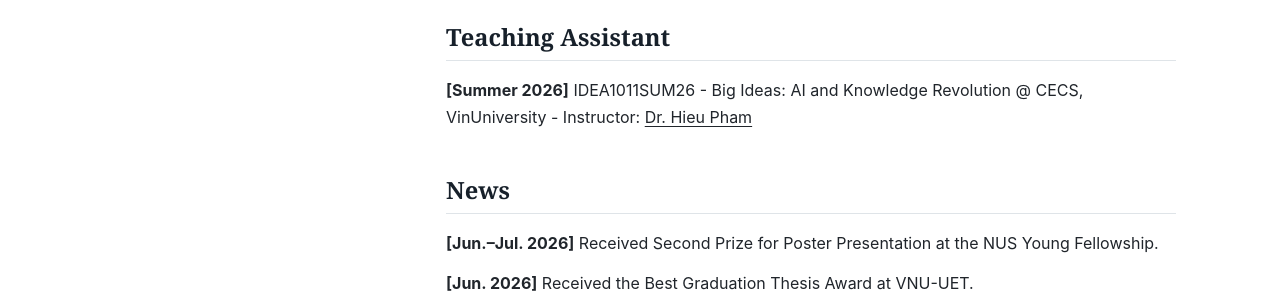
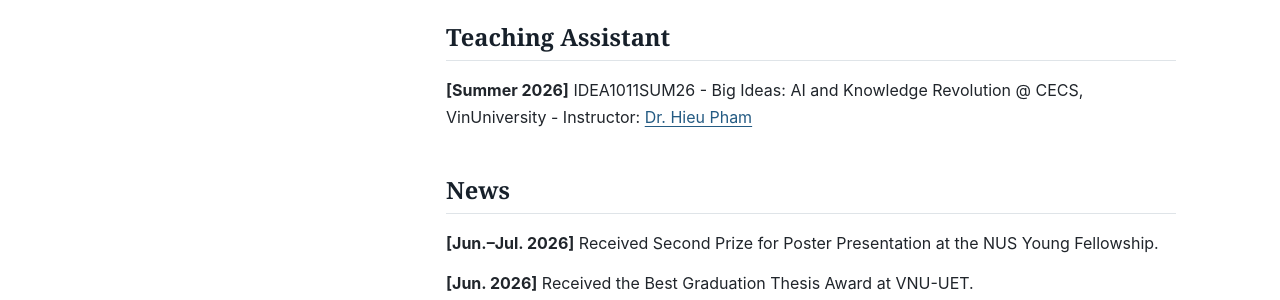
Before and after one commit to ThiMinhThuVu/ThiMinhThuVu.github.io, a Jekyll site: the page built from index.md, in a window 1280 px wide and 1400 px high, scrolled down 873 px. Shown: the part 723-1023 px from the top of the window. Built offline with Jekyll 4.4.1, drawn with Linux system fonts in a browser that asks for light colours.

Commit message:
Style instructor link with accent color

```diff
--- a/assets/css/main.scss
+++ b/assets/css/main.scss
@@ -670,7 +670,7 @@ ul {
 }
 
 .teaching-entry a {
-  color: inherit;
+  color: var(--accent);
 }
 
 .teaching-entry a:hover {
```
